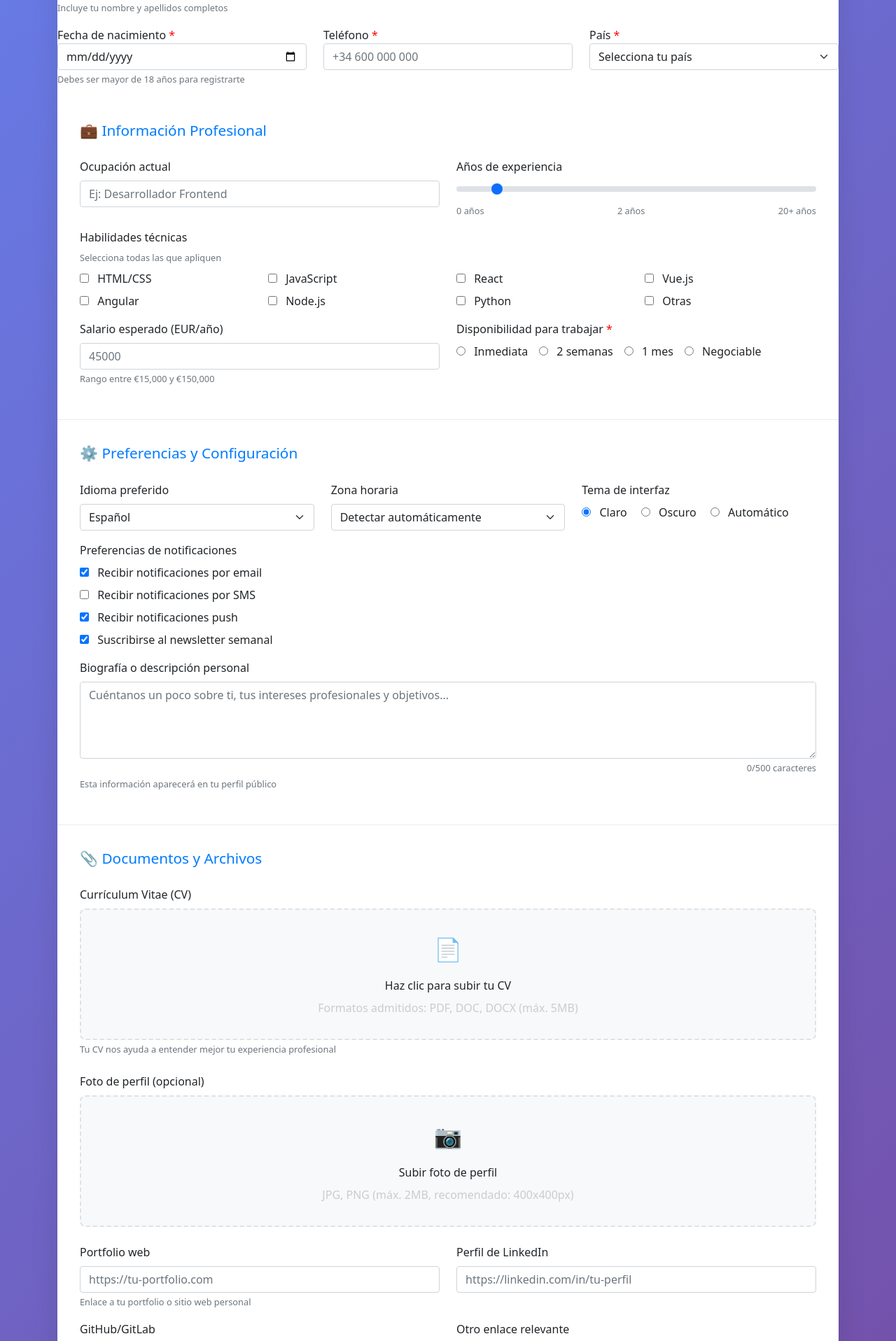
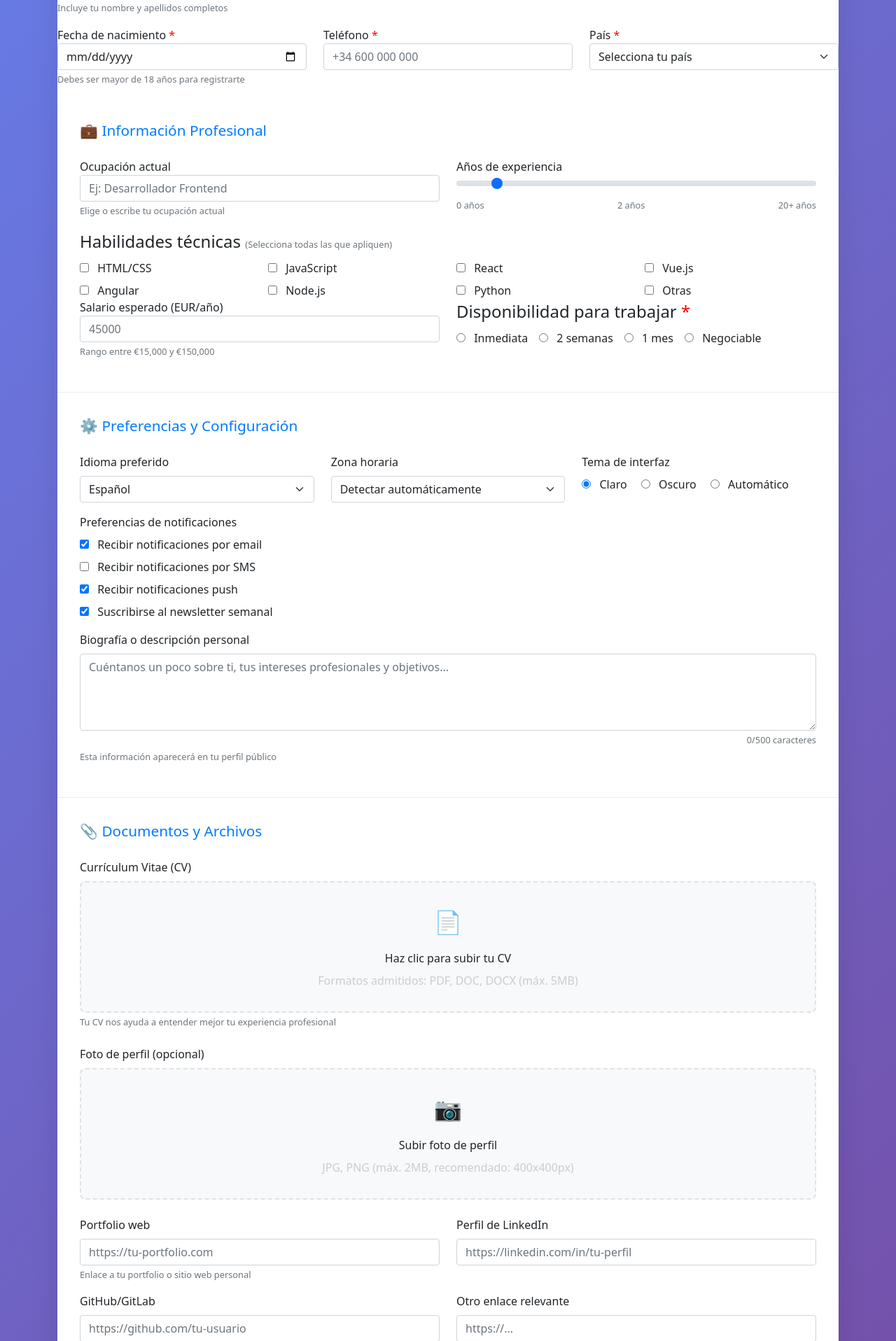
Before and after one commit to diego-vazquez-morales/IPOPortalAria, a Flask app: page /ejercicio/ejercicio3_alta_usuario in a window 1280 px wide. Shown: the part 354-2270 px from the top of the page at 70% size. Run offline with Flask 3, Linux system fonts and the light colour scheme.

Commit message:
sección 2 del ejercicio 3 hecha

```diff
--- a/templates/ejercicio3_alta_usuario.html
+++ b/templates/ejercicio3_alta_usuario.html
@@ -266,24 +266,28 @@
                         </div>
                     </fieldset>
 
-                    <!-- Sección 2: Información Profesional - PROBLEMAS -->
-                    <div class="form-section">
-                        <div style="font-size: 1.3rem; font-weight: 500; margin-bottom: 1.5rem; color: #007bff;">
+                    <!-- Sección 2: Información Profesional-->
+                    <fieldset class="form-section">
+                        <legend style="font-size: 1.3rem; font-weight: 500; margin-bottom: 1.5rem; color: #007bff;">
                             💼 Información Profesional
-                        </div>
+                        </legend>
 
                         <div class="row">
                             <!-- Ocupación -->
                             <div class="col-md-6 mb-3">
-                                <div class="form-label">Ocupación actual</div>
-                                <input type="text"
+                                <label for="occupation">Ocupación actual</label>
+                                <input
+                                    type="text"
+                                    id="occupation"
+                                    name="occupation"
                                     class="form-control"
-                                       name="occupation"
                                     placeholder="Ej: Desarrollador Frontend"
-                                       list="occupationsList">
+                                    list="occupationsList"
+                                    aria-describedby="occupationHelp"
+                                >
 
-                                <!-- PROBLEMA: Datalist sin accesibilidad -->
-                                <datalist id="occupationsList">
+                                <!-- Datalist con accesibilidad -->
+                                <datalist id="occupationsList" aria-hidden="true">
                                     <option value="Desarrollador Frontend">
                                     <option value="Desarrollador Backend">
                                     <option value="Full Stack Developer">
@@ -293,19 +297,29 @@
                                     <option value="Data Scientist">
                                     <option value="Estudiante">
                                 </datalist>
+                                <div id="occupationHelp" class="field-help">Elige o escribe tu ocupación actual</div>
                             </div>
 
                             <!-- Experiencia -->
                             <div class="col-md-6 mb-3">
-                                <div class="form-label">Años de experiencia</div>
-                                <!-- PROBLEMA: Range input sin descripción accesible -->
-                                <input type="range"
+                                <label for="experience" id="experienceLabel">Años de experiencia</label>
+                                <!-- Range input con descripción accesible -->
+                                <input
+                                    type="range"
+                                    id="experience"
+                                    name="experience"
                                     class="form-range"
-                                       name="experience"
                                     min="0"
                                     max="20"
                                     value="2"
-                                       step="1">
+                                    step="1"
+                                    aria-valuemin="0"
+                                    aria-valuemax="20"
+                                    aria-valuenow="2"
+                                    aria-valuetext="2 años"
+                                    aria-labelledby="experienceLabel"
+                                >
+
                                 <div class="range-display">
                                     <span>0 años</span>
                                     <span id="experienceValue">2 años</span>
@@ -314,92 +328,98 @@
                             </div>
                         </div>
 
-                        <!-- Habilidades técnicas - PROBLEMA: Checkboxes sin estructura -->
-                        <div class="mb-3">
-                            <div class="form-label">Habilidades técnicas</div>
-                            <div class="field-help">Selecciona todas las que apliquen</div>
+                        <!-- Habilidades técnicas -->
+                        <fieldset>
+                            <legend>Habilidades técnicas
+                                <span class="field-help">(Selecciona todas las que apliquen)</span>
+                            </legend>
 
-                            <div class="checkbox-group">
+                            <div class="checkbox-group" role="group" aria-describedby="skillsHelp">
                                 <div class="row">
                                     <div class="col-md-3">
-                                        <!-- PROBLEMA: Checkboxes sin labels apropiados -->
-                                        <input type="checkbox" name="skills" value="html" style="margin-right: 0.5rem;">
-                                        HTML/CSS
+                                        <!-- PROBLEMA: Checkboxes con labels apropiados -->
+                                        <input type="checkbox" id="skill-html" name="skills" value="html" style="margin-right: 0.5rem;">
+                                        <label for="skill-html">HTML/CSS</label>
                                     </div>
                                     <div class="col-md-3">
-                                        <input type="checkbox" name="skills" value="javascript" style="margin-right: 0.5rem;">
-                                        JavaScript
+                                        <input type="checkbox" id="skill-javascript" name="skills" value="javascript" style="margin-right: 0.5rem;">
+                                        <label for="skill-javascript">JavaScript</label>
                                     </div>
                                     <div class="col-md-3">
-                                        <input type="checkbox" name="skills" value="react" style="margin-right: 0.5rem;">
-                                        React
+                                        <input type="checkbox" id="skill-react" name="skills" value="react" style="margin-right: 0.5rem;">
+                                        <label for="skill-react">React</label>
                                     </div>
                                     <div class="col-md-3">
-                                        <input type="checkbox" name="skills" value="vue" style="margin-right: 0.5rem;">
-                                        Vue.js
+                                        <input type="checkbox" id="skill-vue" name="skills" value="vue" style="margin-right: 0.5rem;">
+                                        <label for="skill-vue">Vue.js</label>
                                     </div>
                                 </div>
                                 <div class="row mt-2">
                                     <div class="col-md-3">
-                                        <input type="checkbox" name="skills" value="angular" style="margin-right: 0.5rem;">
-                                        Angular
+                                        <input type="checkbox" id="skill-angular" name="skills" value="angular" style="margin-right: 0.5rem;">
+                                        <label for="skill-angular">Angular</label>
                                     </div>
                                     <div class="col-md-3">
-                                        <input type="checkbox" name="skills" value="nodejs" style="margin-right: 0.5rem;">
-                                        Node.js
+                                        <input type="checkbox" id="skill-nodejs" name="skills" value="nodejs" style="margin-right: 0.5rem;">
+                                        <label for="skill-nodejs">Node.js</label>
                                     </div>
                                     <div class="col-md-3">
-                                        <input type="checkbox" name="skills" value="python" style="margin-right: 0.5rem;">
-                                        Python
+                                        <input type="checkbox" id="skill-python" name="skills" value="python" style="margin-right: 0.5rem;">
+                                        <label for="skill-python">Python</label>
                                     </div>
                                     <div class="col-md-3">
-                                        <input type="checkbox" name="skills" value="other" style="margin-right: 0.5rem;">
-                                        Otras
+                                        <input type="checkbox" id="skill-other" name="skills" value="other" style="margin-right: 0.5rem;">
+                                        <label for="skill-other">Otras</label>
                                     </div>
                                 </div>
                             </div>
-                        </div>
+                        </fieldset>
 
                         <!-- Salario esperado -->
                         <div class="row">
                             <div class="col-md-6 mb-3">
-                                <div class="form-label">Salario esperado (EUR/año)</div>
-                                <input type="number"
+                                <label for="expectedSalary">Salario esperado (EUR/año)</label>
+                                <input
+                                    type="number"
+                                    id="expectedSalary"
+                                    name="expectedSalary"
                                     class="form-control"
-                                       name="expectedSalary"
                                     min="15000"
                                     max="150000"
                                     step="1000"
-                                       placeholder="45000">
-                                <div class="field-help">Rango entre €15,000 y €150,000</div>
+                                    placeholder="45000"
+                                    aria-describedby="salaryHelp"
+                                >
+
+                                <div id="salaryHelp" class="field-help">Rango entre €15,000 y €150,000</div>
                             </div>
 
                             <!-- Disponibilidad -->
-                            <div class="col-md-6 mb-3">
-                                <div class="form-label required-field">Disponibilidad para trabajar</div>
-                                <!-- PROBLEMA: Radio buttons sin fieldset -->
-                                <div class="radio-group">
+                            <fieldset class="col-md-6 mb-3">
+                                <legend class="required-field">Disponibilidad para trabajar</legend>
+                                <!-- Radio buttons con fieldset -->
+                                <div class="radio-group" role="radiogroup" aria-labelledby="availabilityLegend">
                                     <div>
-                                        <!-- PROBLEMA: Radio buttons sin labels apropiados -->
-                                        <input type="radio" name="availability" value="immediate" style="margin-right: 0.5rem;">
-                                        Inmediata
+                                        <!-- Radio buttons con labels apropiados -->
+                                        <input type="radio" id="availability-immediate" name="availability" value="immediate" style="margin-right: 0.5rem;">
+                                        <label for="availability-immediate">Inmediata</label>
                                     </div>
                                     <div>
-                                        <input type="radio" name="availability" value="2weeks" style="margin-right: 0.5rem;">
-                                        2 semanas
+                                        <input type="radio" id="availability-2weeks" name="availability" value="2weeks" style="margin-right: 0.5rem;">
+                                        <label for="availability-2weeks">2 semanas</label>
                                     </div>
                                     <div>
-                                        <input type="radio" name="availability" value="1month" style="margin-right: 0.5rem;">
-                                        1 mes
+                                        <input type="radio" id="availability-1month" name="availability" value="1month" style="margin-right: 0.5rem;">
+                                        <label for="availability-1month">1 mes</label>
                                     </div>
                                     <div>
-                                        <input type="radio" name="availability" value="negotiable" style="margin-right: 0.5rem;">
-                                        Negociable
+                                        <input type="radio" id="availability-negotiable" name="availability" value="negotiable" style="margin-right: 0.5rem;">
+                                        <label for="availability-negotiable">Negociable</label>
                                     </div>
                                 </div>
+                            </fieldset>
                         </div>
-                        </div>
-                    </div>
+                    </fieldset>
 
                     <!-- Sección 3: Preferencias y Configuración - PROBLEMAS -->
                     <div class="form-section">
```
Lines whose indentation alone changed are shown as unchanged.
